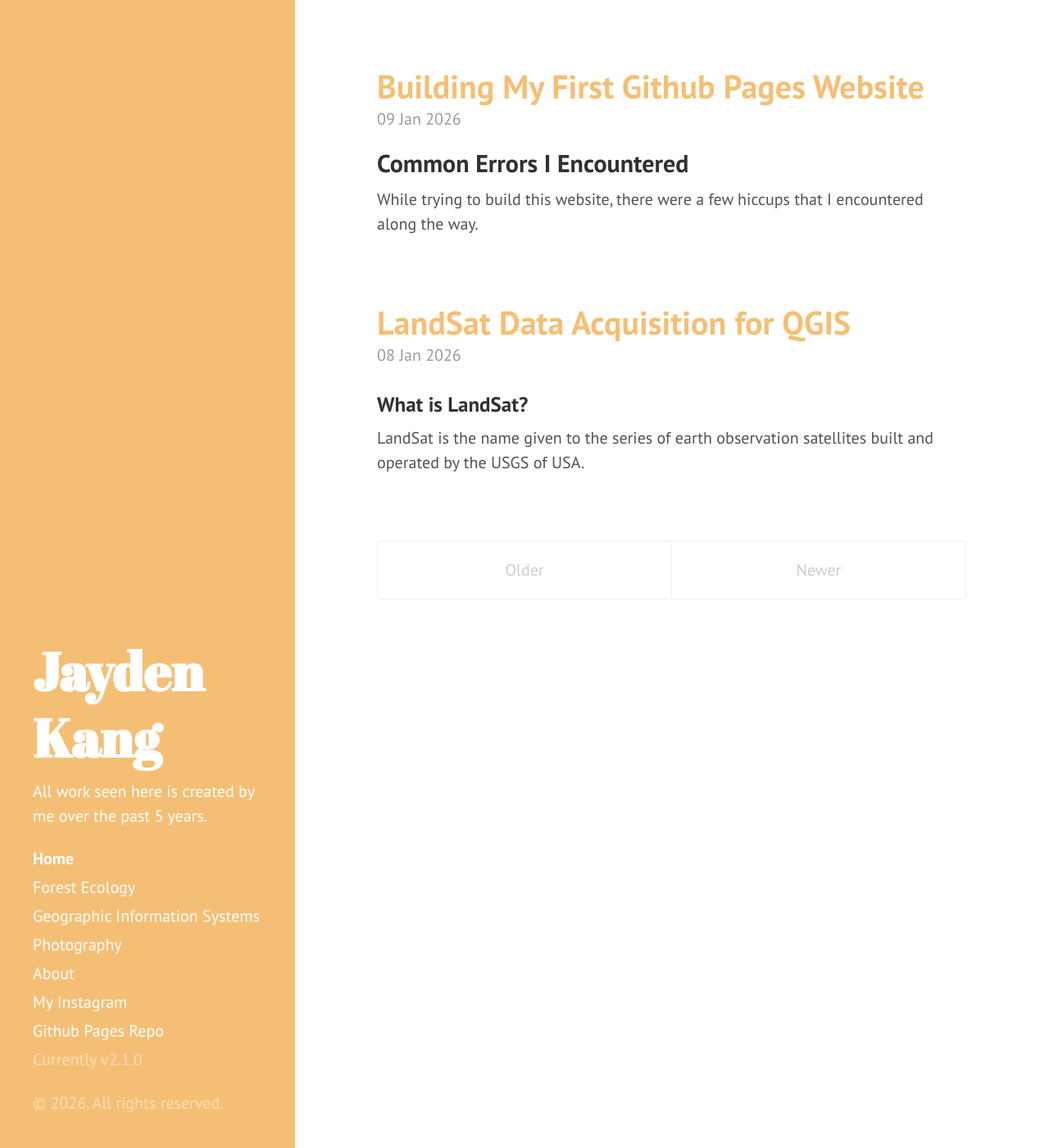
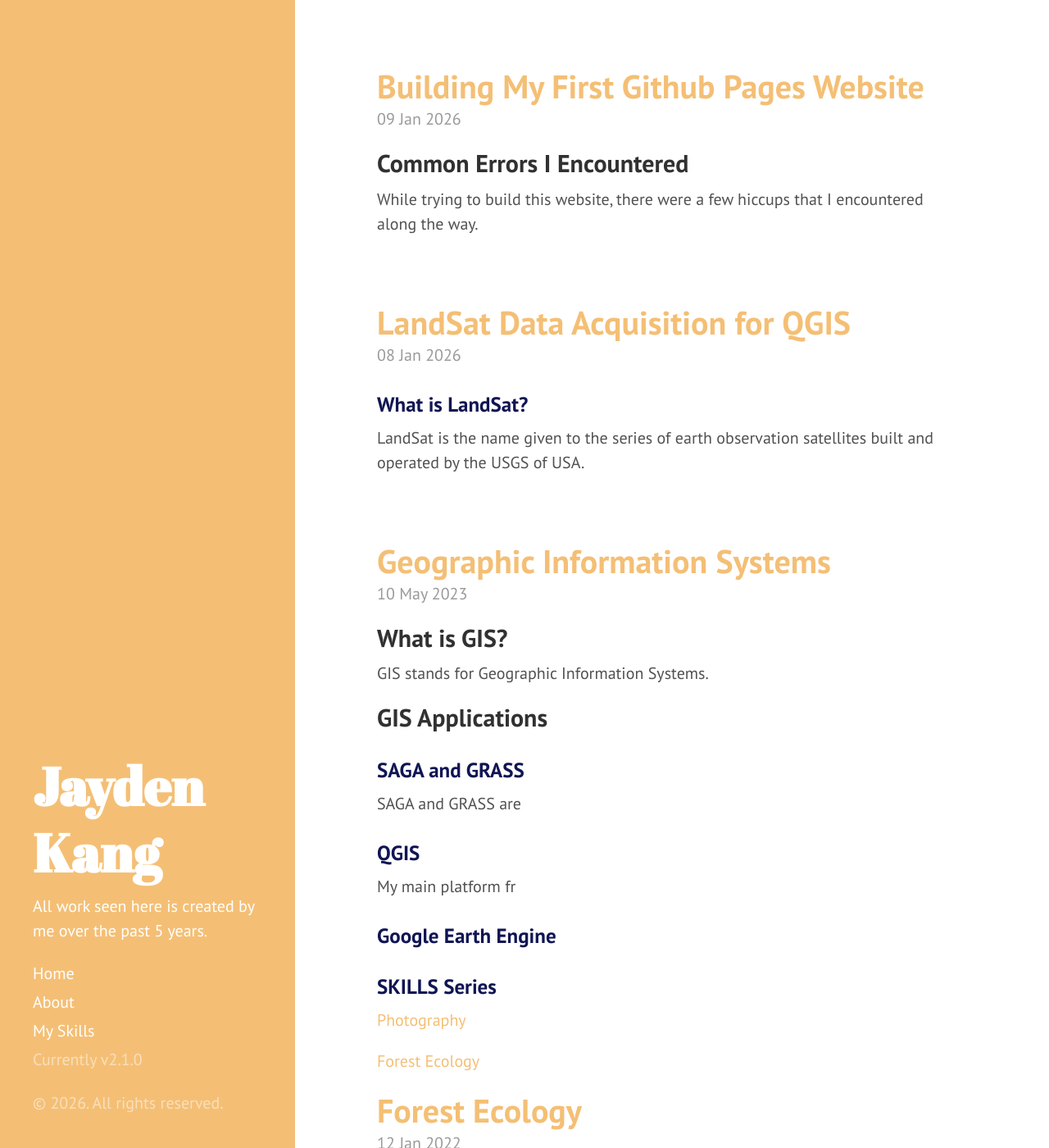
Before and after one commit to kang-jayden/kang-jayden.github.io, a Jekyll site: the page built from index.html, in a window 1280 px wide and 1400 px high. Shown: the whole window at 82% size. Built offline with Jekyll 4.4.1, drawn with Linux system fonts in a browser that asks for light colours; the list of posts is cut into pages by our own code; some of the changed text lies outside the part shown.

Commit message:
updated posts, favicon, font sizes, and skills.

```diff
--- a/CNAME
+++ /dev/null
@@ -1 +0,0 @@
-hyde.getpoole.com
--- a/_includes/sidebar.html
+++ b/_includes/sidebar.html
@@ -10,7 +10,7 @@
     </div>
 
     <nav class="sidebar-nav">
-      <a class="sidebar-nav-item{% if page.url == site.baseurl %} active{% endif %}" href="{{ site.baseurl }}">Home</a>
+      <a class="sidebar-nav-item" href="{{ site.baseurl }}">Home</a>
 
       {% comment %}
         The code below dynamically generates a sidebar nav of pages with
@@ -26,8 +26,6 @@
         {% endif %}
       {% endfor %}
 
-      <a class="sidebar-nav-item" href="https://www.instagram.com/jeidun">My Instagram</a>
-      <a class="sidebar-nav-item" href="{{ site.github.repo }}">Github Pages Repo</a>
       <span class="sidebar-nav-item">Currently v{{ site.version }}</span>
     </nav>
 
--- /dev/null
+++ b/_posts/2023-05-10-GIS .md
@@ -0,0 +1,38 @@
+---
+layout: post
+title: Geographic Information Systems
+is_series: true
+series_title: "Skills"
+---
+
+## What is GIS?
+
+GIS stands for Geographic Information Systems.
+
+## GIS Applications
+
+
+### SAGA and GRASS
+
+SAGA and GRASS are
+
+### QGIS
+
+My main platform fr
+
+### Google Earth Engine
+
+<!-- Series links -->
+{% if page.is_series == true %}
+<h3 class="text-success p-3 pb-0">{{ page.series_title | upcase }} Series</h3>
+{% assign posts = site.posts | where: "is_series", true | where: "series_title", page.series_title | sort: 'date' %}
+
+{% for post in posts %}
+        {% if post.title == page.title %}
+ <p class="nav-link bullet-pointer mb-0">{{ post.title }}</p>
+        {% else %}
+ <a class="nav-link bullet-hash" href="{{ post.url }}">{{ post.title }}</a>
+        {% endif %}
+{% endfor %}
+
+{% endif %}
--- a/index.html
+++ b/index.html
@@ -14,10 +14,16 @@ title: Home
 
     <span class="post-date">{{ post.date | date_to_string }}</span>
 
-    {{ post.content }}
+    {{ post.content| truncatewords: 50 }}
   </div>
   {% endfor %}
 </div>
+
+{% comment %}
+Pagination for the
+[ Older | Newer ]
+buttons at bottom of page.
+{% endcomment %}
 
 <div class="pagination">
   {% if paginator.next_page %}
--- a/public/css/poole.css
+++ b/public/css/poole.css
@@ -84,23 +84,26 @@ h1, h2, h3, h4, h5, h6 {
   margin-bottom: .5rem;
   font-weight: bold;
   line-height: 1.25;
-  color: #313131;
   text-rendering: optimizeLegibility;
 }
 h1 {
   font-size: 2rem;
+  color: #313131;
 }
 h2 {
   margin-top: 1rem;
   font-size: 1.5rem;
+  color: #313131;
 }
 h3 {
   margin-top: 1.5rem;
   font-size: 1.25rem;
+  color: #101553;
 }
 h4, h5, h6 {
   margin-top: 1rem;
   font-size: 1rem;
+  color: #101553;
 }
 
 /* Body text */
@@ -325,8 +328,8 @@ tbody tr:nth-child(odd) th {
 /*
  * Posts and pages
  *
- * Each post is wrapped in `.post` and is used on default and post layouts. Each
- * page is wrapped in `.page` and is only used on the page layout.
+ * Each post is wrapped in `.post` and is used on default and post layouts.
+ * Each page is wrapped in `.page` and is only used on the page layout.
  */
 
 .page,
```
Also changed, not shown: Ecology.md (deleted, +0 -8 lines), GIS.md (deleted, +0 -8 lines), Photography.md (deleted, +0 -8 lines), _posts/2020-12-22-Photos.md (added, +25 -0 lines), _posts/2022-01-12-Ecology.md (added, +30 -0 lines), skills.html (added, +24 -0 lines), _layouts/default.html (line endings or trailing spaces), public/apple-touch-icon-144-precomposed.png, public/favicon.ico, 1 other file.
